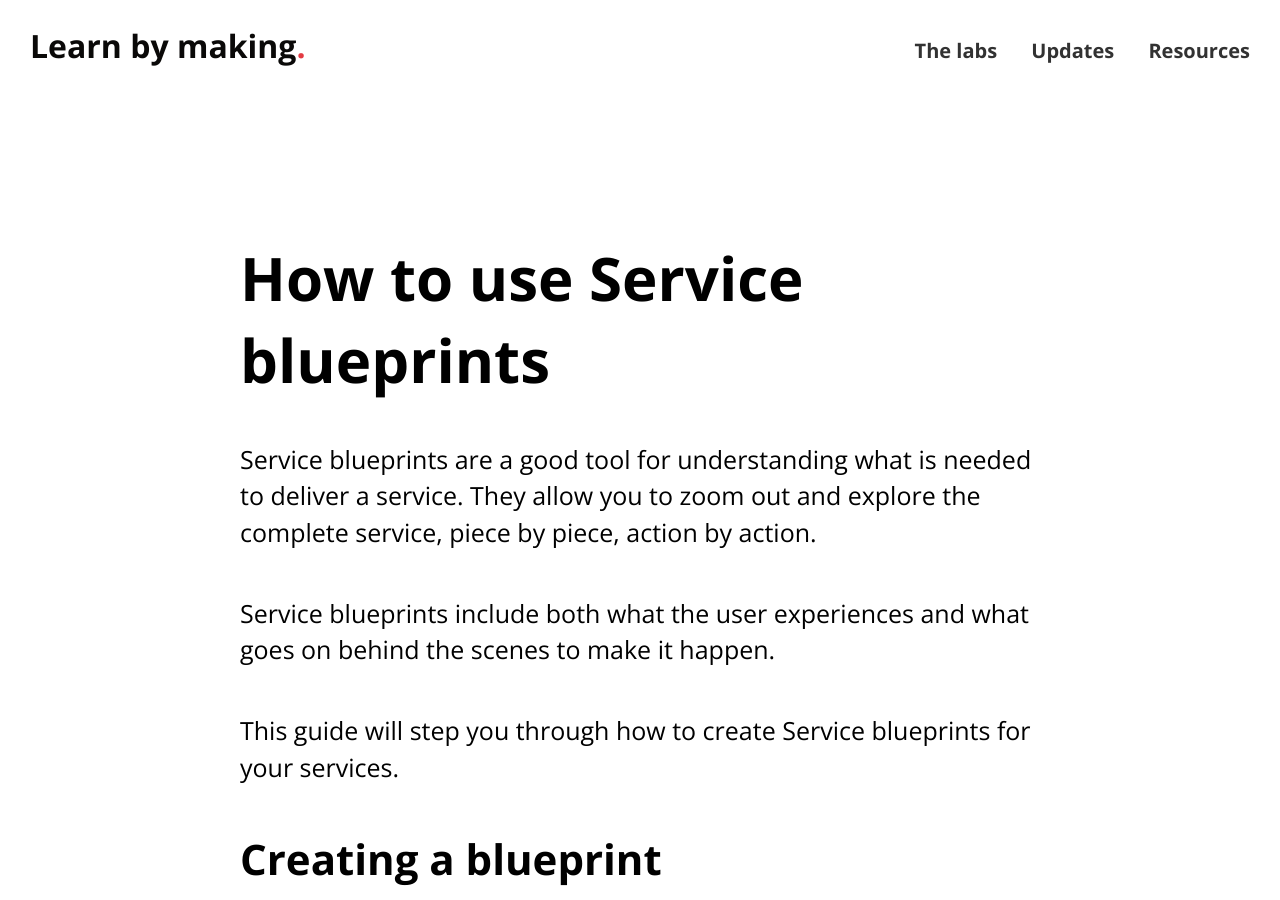
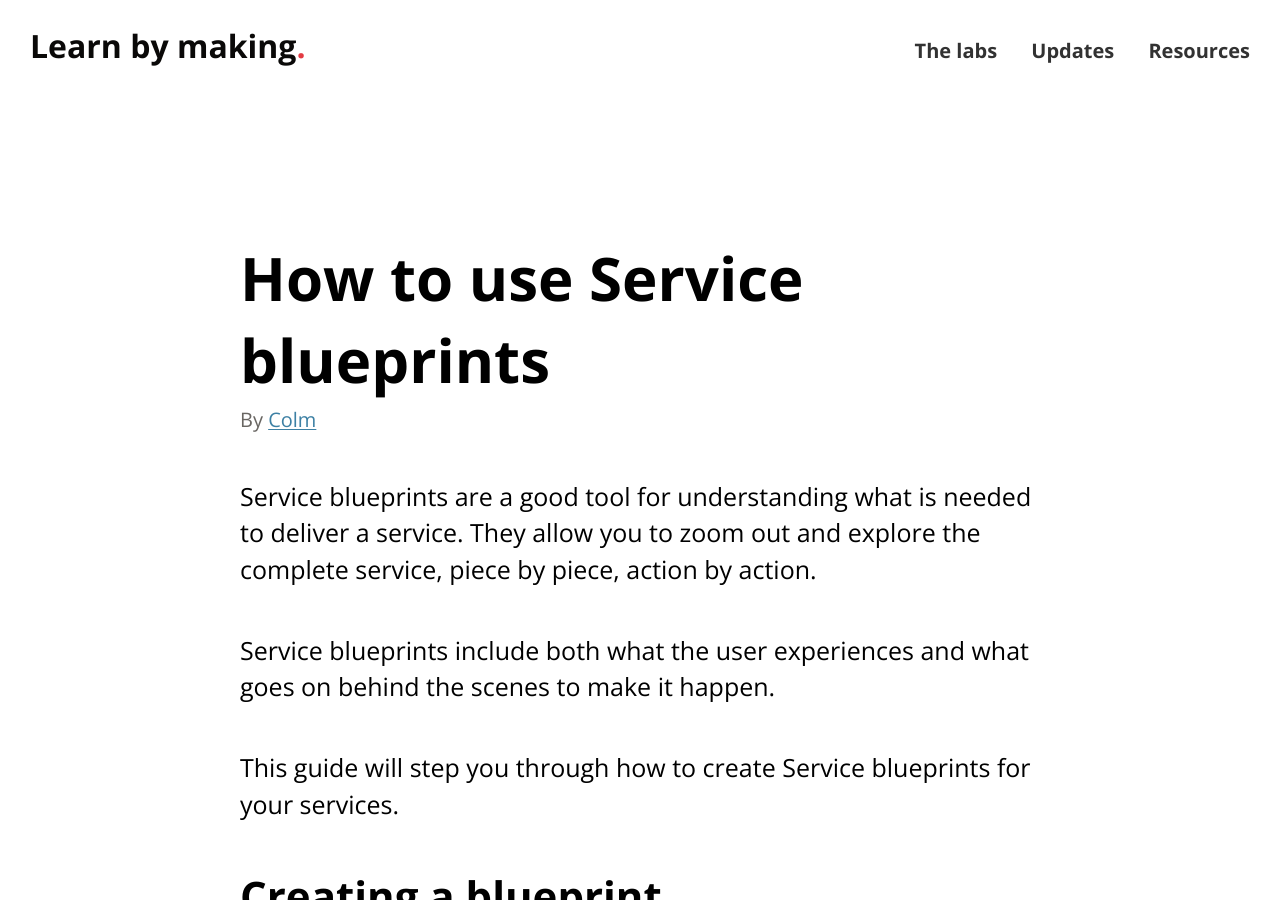
Before and after one commit to learnbymakingwales/learnbymakingwales.github.io, a Jekyll site: the page built from en/resource/how-to-use-service-blueprints.md, in a window 1280 px wide and 900 px high. Built offline with Jekyll 4.4.1, drawn with Linux system fonts in a browser that asks for light colours.

Commit message:
Add author to guide pages if available

```diff
--- a/_layouts/page.html
+++ b/_layouts/page.html
@@ -10,6 +10,18 @@
   </div>
 
   <div class="lbm-container lbm-markdown-output">
+    {% if page.author %}
+    <header class="lbm-post__header">
+      <h1 class="lbm-post__title">{{page.title}}</h1>
+      <div class="lbm-post__meta">
+        {{ site.t[page.lang].by | capitalize }}
+        {% for a in page.author -%}
+        {% assign second_last = forloop.length | minus: 1 %}
+        <span class="post-author"><a href="{{ a.url }}">{{ a.name }}</a></span>{% unless forloop.last %}{% if forloop.index == second_last %} and{% else %},{% endif %} {% endunless -%}
+        {% endfor %}
+      </div><!-- .post-meta -->
+    </header>
+    {% endif %}
     {{ content }}
   </div>
 
--- a/en/resource/how-to-use-service-blueprints.md
+++ b/en/resource/how-to-use-service-blueprints.md
@@ -3,9 +3,10 @@ title: How to use Service blueprints
 lang: en
 ref: how-to-service-blueprints
 layout: page
+author:
+  - name: Colm
+    url: https://colmjude.com/
 ---
-
-# How to use Service blueprints
 
 Service blueprints are a good tool for understanding what is needed to deliver a service. They allow you to zoom out and explore the complete service, piece by piece, action by action.
 
@@ -29,7 +30,9 @@ We recommend starting with these. You can then add extra information to your blu
 
 It is important to create your Service blueprints together. You will be forced to talk about things you might have otherwise overlooked by working on it together and showing it to stakeholders.
 
+
 ### Pick a specific scenario
+
 
 Start by picking a scenario.
 
```
